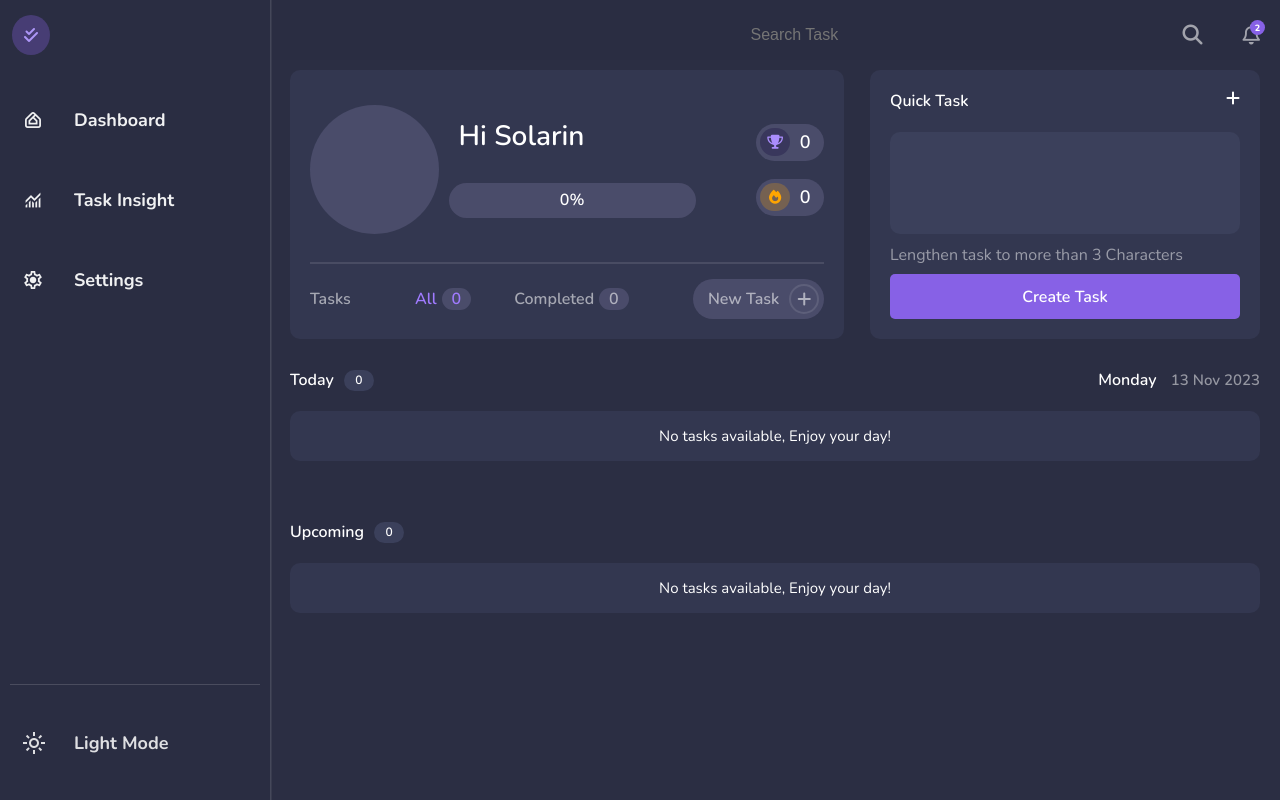
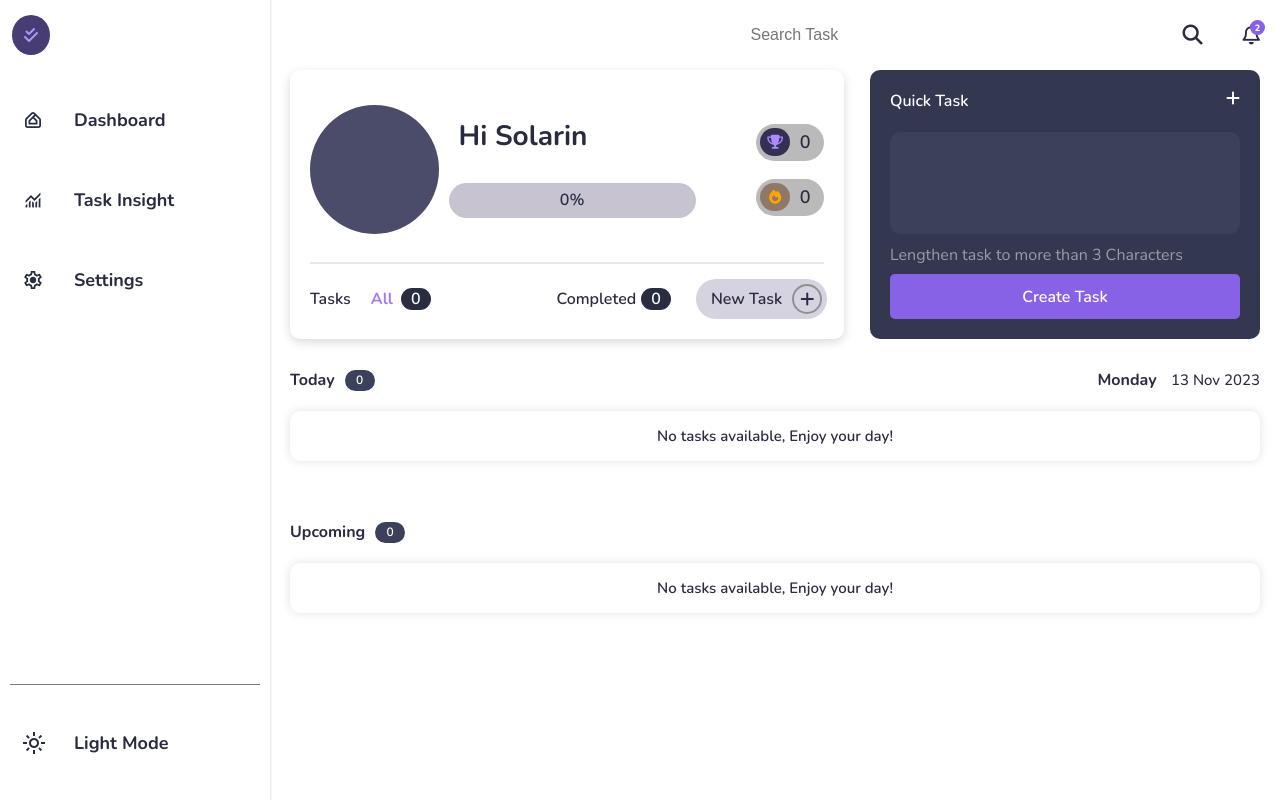
Before and after one commit to Solarin-Johnson/Taskmanager, a React (Create React App) app: page / in a window 1280 px wide. Built offline with nearby package versions, Linux system fonts and the light colour scheme.

Commit message:
dark mode progress

```diff
--- a/src/App.scss
+++ b/src/App.scss
@@ -1,3 +1,19 @@
+:root {
+  --primary-color: #fff;
+  --secondary-color: #292c41;
+  --accent-color: #292c41;
+  --text-color: #292c41;
+  --progress-color: #4a4769;
+  --complete-color: #295b3c;
+
+  // --primary-color: #2b2e43;
+  // --secondary-color: #fff;
+  // --accent-color: #292c41;
+  // --text-color: #ffffff80;
+  // --progress-color: #c7b1ff;
+  // --complete-color: #b9ffb9;
+}
+
 ::-webkit-scrollbar {
   width: 6px;
 }
--- a/src/components/navigation/navigation.scss
+++ b/src/components/navigation/navigation.scss
@@ -21,10 +21,10 @@
   grid-template-columns: repeat(2, auto);
   column-gap: 40px;
   font-size: 24px;
-  color: #ffffff90;
+  color: var(--text-color);
   font-weight: 600;
   overflow: hidden;
-  background-color: #2a2d42;
+  background-color: var(--primary-color);
 
   .top-header {
     display: grid;
@@ -37,7 +37,7 @@
     padding-right: 20px;
     column-gap: 40px;
     font-size: 20px;
-    color: #ffffff90;
+    color: var(--text-color);
 
     .search {
       display: grid;
@@ -68,12 +68,12 @@
         background-color: transparent;
         padding: 0 10px;
         font-size: 16px;
-        color: #fff;
+        color: var(--text-color);
         outline: none;
         border: 2px solid transparent;
 
         &:focus {
-          border-color: #ffffff25;
+          border-color: var(--text-color);
         }
       }
     }
@@ -109,7 +109,7 @@
   width: 30px;
   font-size: 25px;
   cursor: pointer;
-  color: #ffffff90;
+  color: var(--text-color);
 }
 
 .mainMenu span {
@@ -118,7 +118,6 @@
 
 .dashboardMenu {
   overflow-y: hidden;
-  color: #00342a;
   position: fixed;
   width: 50px;
   height: calc(100vh - 0px);
@@ -132,12 +131,11 @@
   grid-template-columns: 1fr;
   row-gap: 10px;
   grid-template-rows: 50px auto auto;
-  box-shadow: 1.5px 0 0px #ffffff20;
+  box-shadow: 1.5px 0 0px #7d7d7d23;
   z-index: 90;
-  background-color: #2a2d42;
+  background-color: var(--primary-color);
 
   .logo {
-    color: #fff;
     padding-top: 20px;
 
     display: grid;
@@ -172,7 +170,7 @@
     width: 95%;
     justify-self: start;
     text-decoration: none;
-    color: #ffffffd8;
+    color: var(--text-color);
     align-items: center !important;
     display: grid !important;
     height: 100% !important;
@@ -196,12 +194,12 @@
     background-color: transparent;
   }
   .systemMenu {
-    border-top: 1px solid #ffffff26;
+    border-top: 1px solid #7b7b7b;
   }
 }
 
 .mainMenuItemsIcon.activeMenu {
-  background-color: #dbf2ee !important;
+  // background-color: #dbf2ee !important;
 }
 
 .mainMenuItemsIcon {
@@ -231,7 +229,7 @@
   a {
     justify-self: start;
     width: 95%;
-    color: #ffffffee;
+    color: var(--text-color);
     text-decoration: none;
     transition: 0.5s ease all;
   }
--- a/src/components/table/table.scss
+++ b/src/components/table/table.scss
@@ -2,7 +2,8 @@
   display: grid;
   height: 50px;
   border-radius: 10px;
-  background-color: #333750;
+  background-color: #ffffff09;
+  box-shadow: 0 0 10px #33375025;
   // grid-template-columns: repeat(5, auto);
   grid-template-columns: auto 4fr auto auto auto auto;
   justify-items: center;
@@ -12,11 +13,12 @@
   align-items: center;
   padding: 0 50px;
   font-size: 15px;
+  font-weight: 600;
   &-check {
     font-size: 24px;
     align-self: center;
     justify-self: start;
-    color: #ffffff80;
+    color: var(--text-color);
     cursor: pointer;
   }
   &-name {
@@ -40,7 +42,7 @@
     justify-content: start;
     align-content: center;
     align-items: center;
-    color: #ffffff80;
+    color: var(--text-color);
     transition: 0.5s ease;
   }
   &-priority {
@@ -49,8 +51,8 @@
   }
 
   &-status {
-    background-color: #8761e657;
-    color: #c7b1ff;
+    background-color: #a68fe034;
+    color: var(--progress-color);
     padding: 6px 15px;
     border-radius: 10rem;
     font-weight: 600;
@@ -96,7 +98,7 @@
 
 #complete {
   background-color: #00ff0030;
-  color: #b9ffb9;
+  color: var(--complete-color);
 }
 
 #checked {
--- a/src/index.css
+++ b/src/index.css
@@ -3,5 +3,6 @@ body {
   font-family: 'Nunito', sans-serif;
   -webkit-font-smoothing: antialiased;
   -moz-osx-font-smoothing: grayscale;
-  background-color: #2B2E43;
+  background-color: #fff;
+  /* background-color: #2B2E43; */
 }
--- a/src/pages/dashboard/dashboard.scss
+++ b/src/pages/dashboard/dashboard.scss
@@ -4,6 +4,7 @@
   display: grid;
   grid-template-rows: 1fr;
   grid-template-columns: auto 1fr;
+  background-color: var(--primary-color);
 
   &-container {
     display: grid;
@@ -18,7 +19,9 @@
 .usercard {
   grid-column: 1/5;
   grid-row: 1/6;
-  background-color: #333750;
+  background-color: #ffffff08;
+  // border: 5px solid #33375078;
+  box-shadow: 0 3px 10px #33375030;
   border-radius: 10px;
   display: grid;
   grid-template-columns: 1fr;
@@ -48,13 +51,13 @@
     // height: 100%;
     margin-left: 20px;
     font-size: 28px;
-    color: #fff;
-    font-weight: 600;
+    color: var(--secondary-color);
+    font-weight: 700;
     // align-self: last baseline;
     // padding-bottom: 10px;
   }
   &-progress {
-    background-color: #d2c4ff26;
+    background-color: #7f789470;
     grid-column: 4/10;
     grid-row: 8/13;
     height: 35px;
@@ -69,7 +72,7 @@
       position: absolute;
       align-self: center;
       justify-self: center;
-      color: #fff;
+      color: var(--secondary-color);
       font-size: 16px;
       font-weight: 600;
     }
@@ -92,7 +95,7 @@
   &-streak {
     justify-self: end;
     width: 100%;
-    background-color: #d2c4ff26;
+    background-color: #63636370;
     padding: 6px 4px;
     height: 25px;
     max-width: 60px;
@@ -109,7 +112,7 @@
       display: grid;
       align-items: center;
       align-content: center;
-      color: #fff;
+      color: var(--text-color);
       text-align: left;
       font-weight: 600;
       // width: 100%;
@@ -134,12 +137,12 @@
   &-points {
     i {
       color: #aa8dfc;
-      background-color: #20194564;
+      background-color: #343054;
     }
   }
   &-streak {
     i {
-      background-color: #ffa6003c;
+      background-color: #907868;
       color: orange;
       width: 15.75px;
     }
@@ -148,11 +151,11 @@
     align-self: last baseline;
     padding-top: 15px;
     // margin-top: 12px;
-    border-top: 2px solid #ffffff1b;
+    border-top: 2px solid #87878731;
     display: grid;
     grid-template-columns: auto 1fr auto;
     justify-items: center;
-    color: #ffffff90;
+    color: var(--text-color);
     align-items: center;
     align-content: center;
     font-weight: 600;
@@ -167,7 +170,7 @@
       display: grid;
       grid-template-columns: repeat(2, auto);
       // column-gap: 25px;
-      justify-content: space-evenly;
+      justify-content: space-between;
       max-width: 300px;
       width: 100%;
 
@@ -181,12 +184,15 @@
       div :last-child {
         padding: 0 10px;
         border-radius: 10rem;
-        background-color: #d2c4ff26;
+        background-color: #2a2d42;
+        color: #fff;
       }
     }
 
     &-new {
-      background-color: #d2c4ff26;
+      margin-right: -3px;
+      margin-left: 5px;
+      background-color: #5e548841;
       padding: 5px 5px 5px 10px;
       border-radius: 10rem;
       display: grid;
@@ -195,11 +201,12 @@
       justify-items: center;
       text-align: center;
       cursor: pointer;
+      color: var(--text-color);
 
       :last-child {
         margin-left: 10px;
         padding: 5px 6px;
-        border: 2px solid #ffffff1b;
+        border: 2px solid #63636399;
         border-radius: 50%;
         justify-content: center;
       }
@@ -229,7 +236,7 @@
     grid-column: span 12;
     margin-top: 20px;
     border-radius: 10px;
-    color: #fff;
+    color: var(--text-color);
     padding: 10px 0;
     display: grid;
     align-content: start;
@@ -250,9 +257,11 @@
     justify-content: start;
     align-items: center;
     column-gap: 10px;
+    font-weight: 700;
 
     :last-child {
       background-color: #3b405b;
+      color: #fff;
       width: 30px;
       font-size: 12px;
       font-weight: 600;
@@ -262,10 +271,12 @@
     }
   }
   &-date {
+    font-weight: 700;
     :last-child {
+      font-weight: 500;
       font-size: 15px;
       padding-left: 10px;
-      color: #ffffff80;
+      color: var(--text-color);
     }
   }
   &-container {
@@ -326,6 +337,12 @@
 
 .active-filter {
   color: #a07bff !important;
+  font-weight: 700;
+
+  :last-child {
+    font-weight: 600;
+    margin-left: 3px;
+  }
 }
 
 @media screen and (max-width: 1240px) {
```
